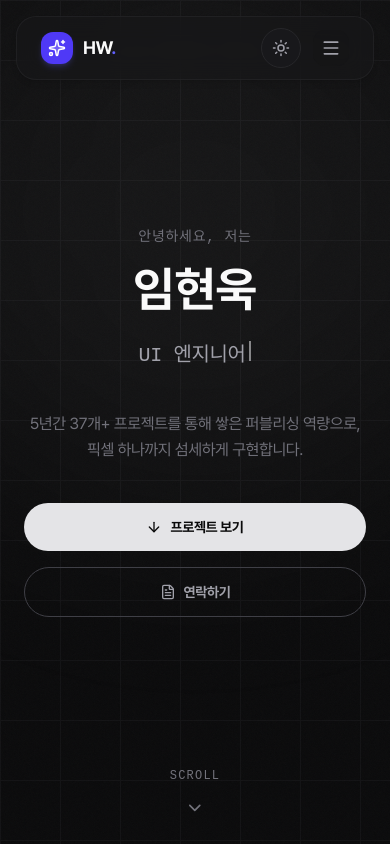
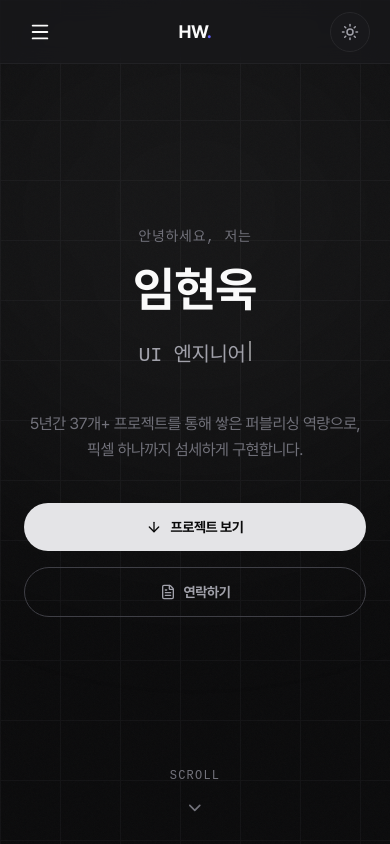
Before and after one commit to gusdnrs/portfolio, a Next.js app: page / in a window 390 px wide. Shown: the top 844 px of the page. Built offline with nearby package versions, Linux system fonts and the light colour scheme.

Commit message:
style: 모바일 전용 헤더 디자인 반영 (상단 64px 풀위드 바, 좌측 메뉴버튼, 중앙 로고, 우측 컨트롤)

```diff
--- a/src/components/layout/Header.tsx
+++ b/src/components/layout/Header.tsx
@@ -41,10 +41,11 @@ export default function Header() {
   }, []);
 
   return (
-    <header className="fixed top-4 left-0 right-0 z-50 px-4 md:px-6">
-      {/* 플로팅 헤더 바 */}
+    <>
+      {/* ─── 1. 데스크톱 전용 헤더 (md 이상) ─── */}
+      <header className="hidden md:block fixed top-4 left-0 right-0 z-50 px-6">
         <div
-        className={`mx-auto max-w-[1200px] h-16 md:h-20 px-6 md:px-8
+          className={`mx-auto max-w-[1200px] h-20 px-8
             rounded-[20px] backdrop-blur-[12px]
             flex items-center justify-between
             transition-all duration-300
@@ -63,20 +64,20 @@ export default function Header() {
             className="flex items-center gap-2.5 group text-left cursor-pointer"
           >
             <div
-            className="w-8 h-8 md:w-9 md:h-9 rounded-xl bg-indigo-600
+              className="w-9 h-9 rounded-xl bg-indigo-600
                 flex items-center justify-center text-white
                 shadow-md shadow-indigo-500/20
                 group-hover:scale-105 transition-transform duration-200"
             >
               <Sparkles size={18} className="fill-white/20" />
             </div>
-          <span className="text-lg md:text-xl font-extrabold text-text-primary tracking-tight">
+            <span className="text-xl font-extrabold text-text-primary tracking-tight">
               HW<span className="text-indigo-500">.</span>
             </span>
           </button>
 
-        {/* 데스크톱 메뉴 영역 */}
-        <nav className="hidden md:flex items-center gap-1 lg:gap-2">
+          {/* 메뉴 영역 */}
+          <nav className="flex items-center gap-2">
             {NAV_ITEMS.map(item => {
               const isActive = activeId === item.id;
               return (
@@ -97,17 +98,15 @@ export default function Header() {
             })}
           </nav>
 
-        {/* 우측 컨트롤 / CTA 영역 */}
-        <div className="flex items-center gap-3 md:gap-4">
+          {/* 우측 컨트롤 / CTA */}
+          <div className="flex items-center gap-4">
             <ThemeToggle />
-
-          {/* Contact CTA 버튼 (데스크톱) */}
             <button
               onClick={() => scrollTo('contact')}
-            className="hidden sm:inline-flex items-center gap-1.5
-              px-4 py-2 md:px-5 md:py-2.5 rounded-xl
+              className="inline-flex items-center gap-1.5
+                px-5 py-2.5 rounded-xl
                 bg-indigo-600 hover:bg-indigo-500
-              text-white text-xs md:text-sm font-semibold
+                text-white text-sm font-semibold
                 shadow-md shadow-indigo-600/20
                 hover:shadow-indigo-500/30 hover:-translate-y-0.5
                 transition-all cursor-pointer"
@@ -115,32 +114,55 @@ export default function Header() {
               <Send size={14} />
               <span>Contact</span>
             </button>
+          </div>
+        </div>
+      </header>
 
-          {/* 모바일 햄버거 메뉴 버튼 */}
+      {/* ─── 2. 모바일 전용 헤더 (md 미만) ─── */}
+      <header className="md:hidden fixed top-0 left-0 right-0 z-50">
+        <div
+          className="w-full h-[64px] px-5
+            bg-bg-card/75 backdrop-blur-[10px]
+            border-b border-border-primary/70
+            flex items-center justify-between"
+        >
+          {/* 좌측: 햄버거 메뉴 버튼 */}
           <button
             onClick={() => setMobileOpen(!mobileOpen)}
-            className="md:hidden p-2 rounded-xl text-text-secondary
-              hover:text-text-primary bg-bg-secondary/60 cursor-pointer"
+            className="w-10 h-10 flex items-center justify-center
+              rounded-xl text-text-primary hover:bg-bg-secondary/60 cursor-pointer"
             aria-label="메뉴 열기"
           >
-            {mobileOpen ? <X size={20} /> : <Menu size={20} />}
+            {mobileOpen ? <X size={22} /> : <Menu size={22} />}
           </button>
+
+          {/* 중앙: 로고 */}
+          <button
+            onClick={() =>
+              window.scrollTo({ top: 0, behavior: 'smooth' })
+            }
+            className="text-[18px] font-extrabold text-text-primary tracking-tight cursor-pointer"
+          >
+            HW<span className="text-indigo-500">.</span>
+          </button>
+
+          {/* 우측: 컨트롤 (테마 토글 등) */}
+          <div className="flex items-center gap-3">
+            <ThemeToggle />
           </div>
         </div>
 
-      {/* 모바일 드로어 */}
+        {/* 모바일 드로어 메뉴 */}
         <AnimatePresence>
           {mobileOpen && (
             <motion.nav
-            initial={{ opacity: 0, y: -10, scale: 0.98 }}
-            animate={{ opacity: 1, y: 0, scale: 1 }}
-            exit={{ opacity: 0, y: -10, scale: 0.98 }}
-            transition={{ duration: 0.2 }}
-            className="md:hidden mx-auto max-w-[1200px] mt-2
-              rounded-2xl glass border border-border-primary
-              p-3 bg-bg-card/90 backdrop-blur-xl shadow-xl overflow-hidden"
+              initial={{ opacity: 0, height: 0 }}
+              animate={{ opacity: 1, height: 'auto' }}
+              exit={{ opacity: 0, height: 0 }}
+              transition={{ duration: 0.25 }}
+              className="bg-bg-card/95 backdrop-blur-xl border-b border-border-primary shadow-xl overflow-hidden"
             >
-            <div className="flex flex-col gap-1">
+              <div className="px-5 py-4 flex flex-col gap-1.5">
                 {NAV_ITEMS.map(item => (
                   <button
                     key={item.id}
@@ -161,5 +183,6 @@ export default function Header() {
           )}
         </AnimatePresence>
       </header>
+    </>
   );
 }
```
Lines whose indentation alone changed are shown as unchanged.
